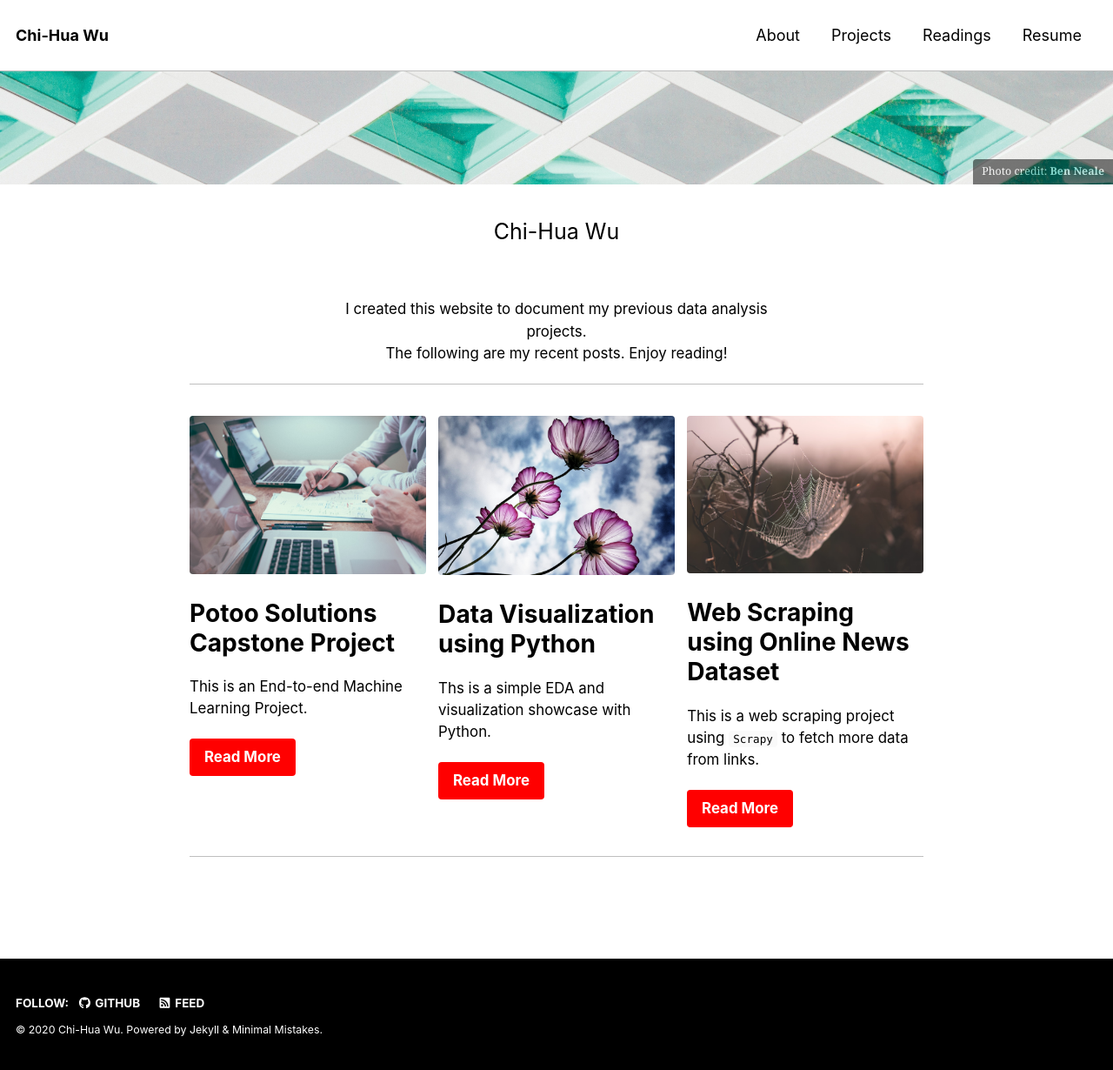
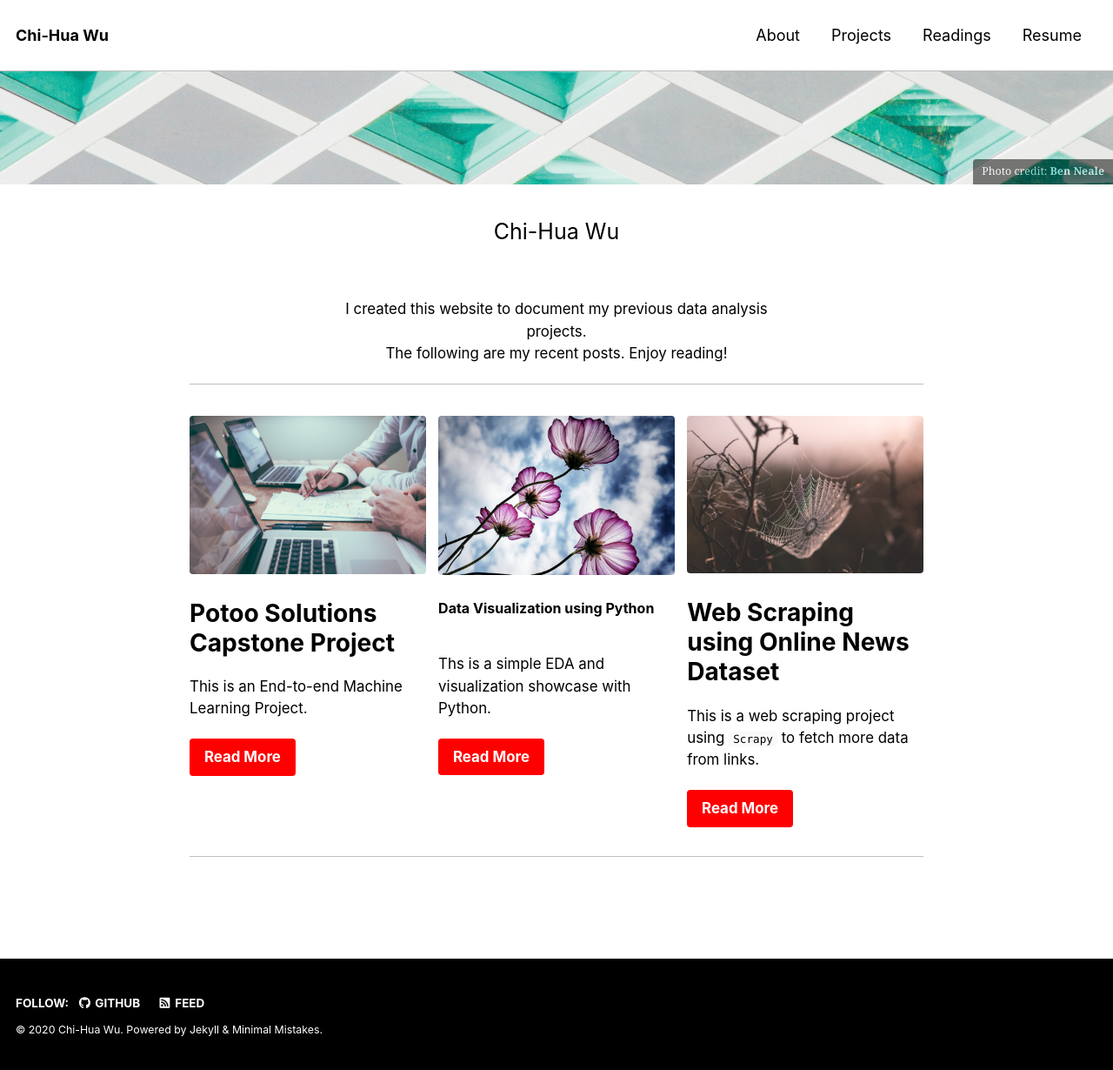
Before and after one commit to chw18019/chw18019.github.io, a Jekyll site: the page built from index.html, in a window 1280 px wide. Shown: the whole page at 87% size. Built offline with Jekyll 4.4.1, drawn with Linux system fonts in a browser that asks for light colours; nearby versions of some CDN libraries; the list of posts is cut into pages by our own code.

Commit message:
Update index.html

```diff
--- a/index.html
+++ b/index.html
@@ -19,7 +19,7 @@ feature_row:
 
   - image_path: /assets/200217/ks-kyung.jpg
     alt: "Placeholder 2"
-    title: "Data Visualization using Python"
+    title: <p style="font-size:16px; font-style:bold">Data Visualization using Python</p>
     excerpt: "Ths is a simple EDA and visualization showcase with Python."
     url: "https://chw18019.github.io/Visualizaion/"
     btn_label: "Read More"
```
